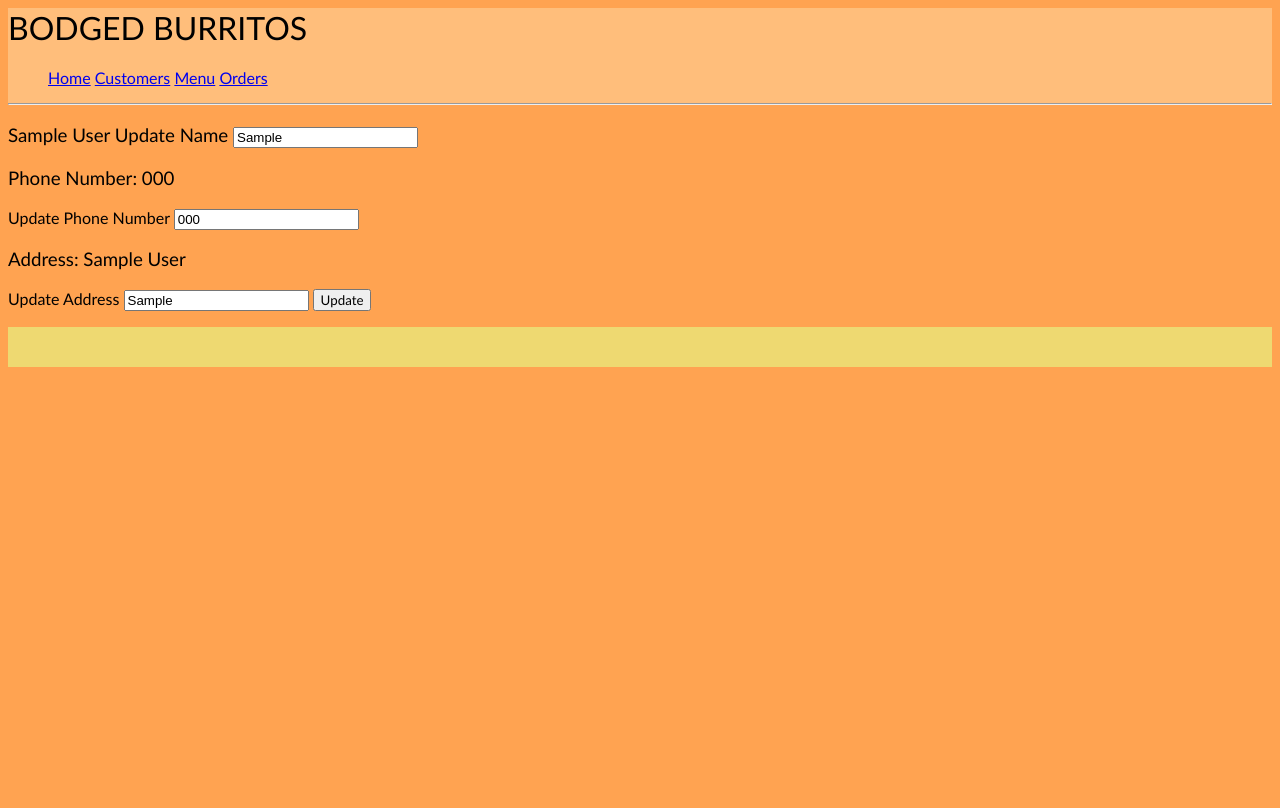
After one commit to Neilroberts85/takeaway, a Flask app: page /customers/update/1 in a window 1280 px wide. The commit adds this page. Run offline with Flask 3, Linux system fonts and the light colour scheme; tables that the repository leaves empty hold one stand-in row (values such as "Sample post"); some libraries are stand-ins or nearby versions.

Commit message:
working through css

```diff
--- a/controllers/customer_controller.py
+++ b/controllers/customer_controller.py
@@ -11,6 +11,7 @@ customer_blueprint = Blueprint("customers", __name__)
 def show_all_customers():
     all_customers = Customer.query.all()
     return render_template("/customers.jinja", customers=all_customers)
+
 
 @customer_blueprint.route("/customers/<id>")
 def show_one_customer(id):
@@ -32,6 +33,30 @@ def add_customer():
 
     return redirect ("/customers")
 
+
+@customer_blueprint.route("/customers/update/<id>")
+def show_update_page(id):
+    customer_to_update = Customer.query.get(id)
+
+    return render_template("update_customer.jinja", customer=customer_to_update)
+
+
+@customer_blueprint.route("/customers/update/<id>", methods=["POST"])
+def update_customer(id):
+    customer_to_update = Customer.query.get(id)
+
+    new_name = request.form.get("name")
+    new_phone_number = request.form.get("number")
+    new_street_name = request.form.get("address")
+
+    customer_to_update.customer_name = new_name
+    customer_to_update.customer_phone_number = new_phone_number
+    customer_to_update.customer_street_name = new_street_name
+
+    db.session.commit()
+    return redirect(f"/customers/{id}")
+
+
 @customer_blueprint.route("/customers/delete/<id>", methods=["POST"])
 def delete_customer(id):
     customer_to_delete = Customer.query.get(id)
--- a/controllers/order_controller.py
+++ b/controllers/order_controller.py
@@ -10,7 +10,7 @@ order_blueprint = Blueprint("orders", __name__)
 
 @order_blueprint.route("/orders", methods=["POST"])
 def create_order():
-    customers = Customer.query.all()
+    # customers = Customer.query.all()
 
     new_customer_id = request.form["customers"]
 
--- a/controllers/todolist.py
+++ b/controllers/todolist.py
@@ -1,5 +1,7 @@
 
-create delete_order function
-on a customer page, make orders links
+
+add customer update functionality
 
 start css
+
+put customer name at the top of order/id
--- /dev/null
+++ b/static/main.css
@@ -0,0 +1,51 @@
+#page_container {
+    position: relative;
+    min-height: 100vh;
+  }
+
+
+.navbar {display:inline}
+
+body {background-color: #FFA351;
+font-family: 'Gill Sans', 'Gill Sans MT', Calibri, 'Trebuchet MS', sans-serif;
+font-weight: lighter;
+height: 80%;
+}
+
+main {height: 100%;}
+
+header {background-color: #FFBE7B;
+font-weight: lighter;}
+
+#footer {
+        position: absolute;
+        background-color: #EED971;
+        width: 100%;
+        height: 2.5rem;
+      }
+
+.customer_info
+    {display: flex;
+    flex-wrap: wrap;
+    justify-content: space-between
+ }
+
+ .customer
+    {display: flex;
+    flex-direction: column;
+    background-color: #EED971;
+    padding-left: 20;
+    padding-right: 20;
+    border-color: #FFBE7B;
+    border-radius: 10%;
+}
+
+
+h1 {font-weight: lighter;}
+h2 {font-weight: lighter;}
+h3 {font-weight: lighter;}
+h4 {font-weight: lighter;}
+h5 {font-weight: lighter;}
+
+input[type="submit"] {font-weight: lighter;
+font-family: 'Gill Sans', 'Gill Sans MT', Calibri, 'Trebuchet MS', sans-serif;}
--- a/templates/base.jinja
+++ b/templates/base.jinja
@@ -1,10 +1,13 @@
 <html>
     <head>
       <link rel="stylesheet" href="{{ url_for('static', filename='main.css') }}">
-      <title>Bodged Burritos</title>
+      <script src="https://kit.fontawesome.com/8f904a72c8.js" crossorigin="anonymous"></script>
+      <title>BODGED BURRITOS</title>
     </head>
+    <div id="page_container">
     <body>
       <header>
+      <h1>BODGED BURRITOS</h1>
         <nav>
           <ul>
             <li class="navbar">
@@ -14,21 +17,22 @@
                 <a href="/customers">Customers</a>
             </li>
             <li class="navbar">
-                <a href="/burritos">Burritos</a>
+                <a href="/menu">Menu</a>
             </li>
             <li class="navbar">
                 <a href="/orders">Orders</a>
-            </li>
-            <li class="navbar">
-                <a href="/contact">Contact</a>
-            </li>
-            <li class="navbar">
-                <a href="/about">About</a>
             </li>
           </ul>
           <hr>
         </nav>
       </header>
     {% block content %}{% endblock %}
+    <footer id="footer">
+
+
+    </footer>
+    </div>
     </body>
+
+
 </html>
--- a/templates/burritos.jinja
+++ b/templates/burritos.jinja
@@ -2,7 +2,7 @@
 
 {% block content%}
 <h2>Add Item To Menu</h1>
-<form class="form-inline" action="/burritos" method="post">
+<form class="form-inline" action="/menu" method="post">
             <label for="name">Item Name</label>
             <input type="text" name="name" id="name"  required>
             <label for="price">Item Price</label>
--- a/templates/show_customer.jinja
+++ b/templates/show_customer.jinja
@@ -1,9 +1,10 @@
 {% extends "base.jinja" %}
 
 {% block content %}
-<h2>Name: {{ customer.customer_name }}</h2>
+<h2>Name: {{ customer.customer_name }}  <a href="/customers/update/{{customer.id}}">Update</a></h2>
 <h3>Phone Number: {{ customer.customer_phone_number }}</h3>
 <h4>Address: {{ customer.customer_street_name }}</h4>
+
 
 {% for order in orders %}
   <a href="/orders/{{order.id}}">Order Number: {{order.id}}
--- /dev/null
+++ b/templates/update_customer.jinja
@@ -0,0 +1,18 @@
+{% extends "base.jinja" %}
+
+{% block content %}
+
+<form action="/customers/update/{{customer.id}}" method="POST">
+<h3>{{ customer.customer_name }}
+
+<label for="name">Update Name</label>
+    <input type="text" name="name" id="name" value={{customer.customer_name}}>
+<h3>Phone Number: {{ customer.customer_phone_number }}</h3>
+<label for="number">Update Phone Number</label>
+    <input type="text" name="number" id="number" value={{customer.customer_phone_number}}>
+<h3>Address: {{ customer.customer_street_name }}</h4>
+<label for="address">Update Address</label>
+    <input type="text" name="address" id="address" value={{customer.customer_street_name}}>
+<input type="submit" class="update" value="Update">
+</form>
+{% endblock%}
```
Also changed, not shown: controllers/burrito_controller.py (+4 -4 lines), templates/create_order.jinja (deleted, +0 -44 lines), templates/customers.jinja (+5 -3 lines), templates/orders.jinja (+16 -10 lines), templates/show_order.jinja (+31 -37 lines).
